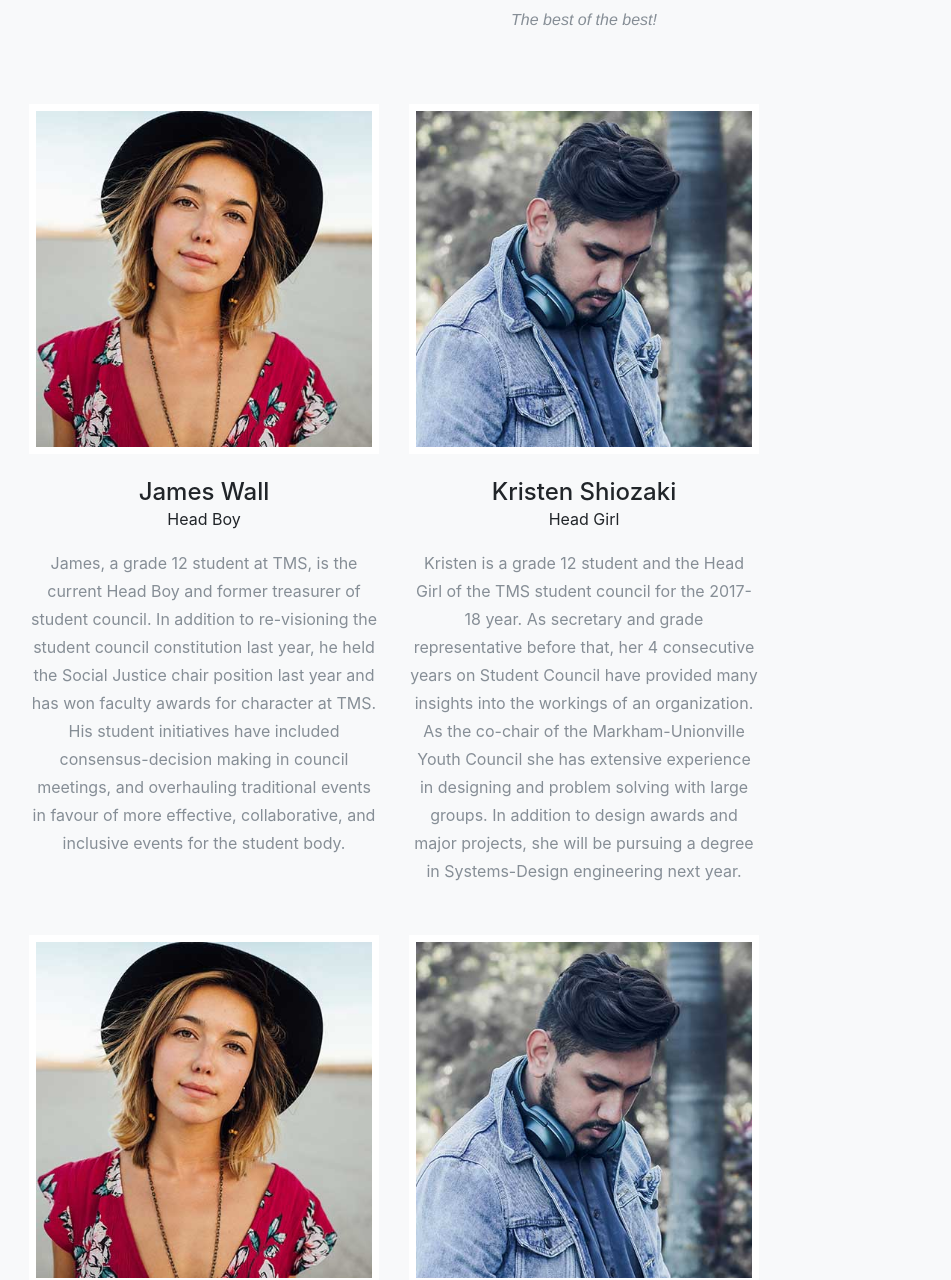
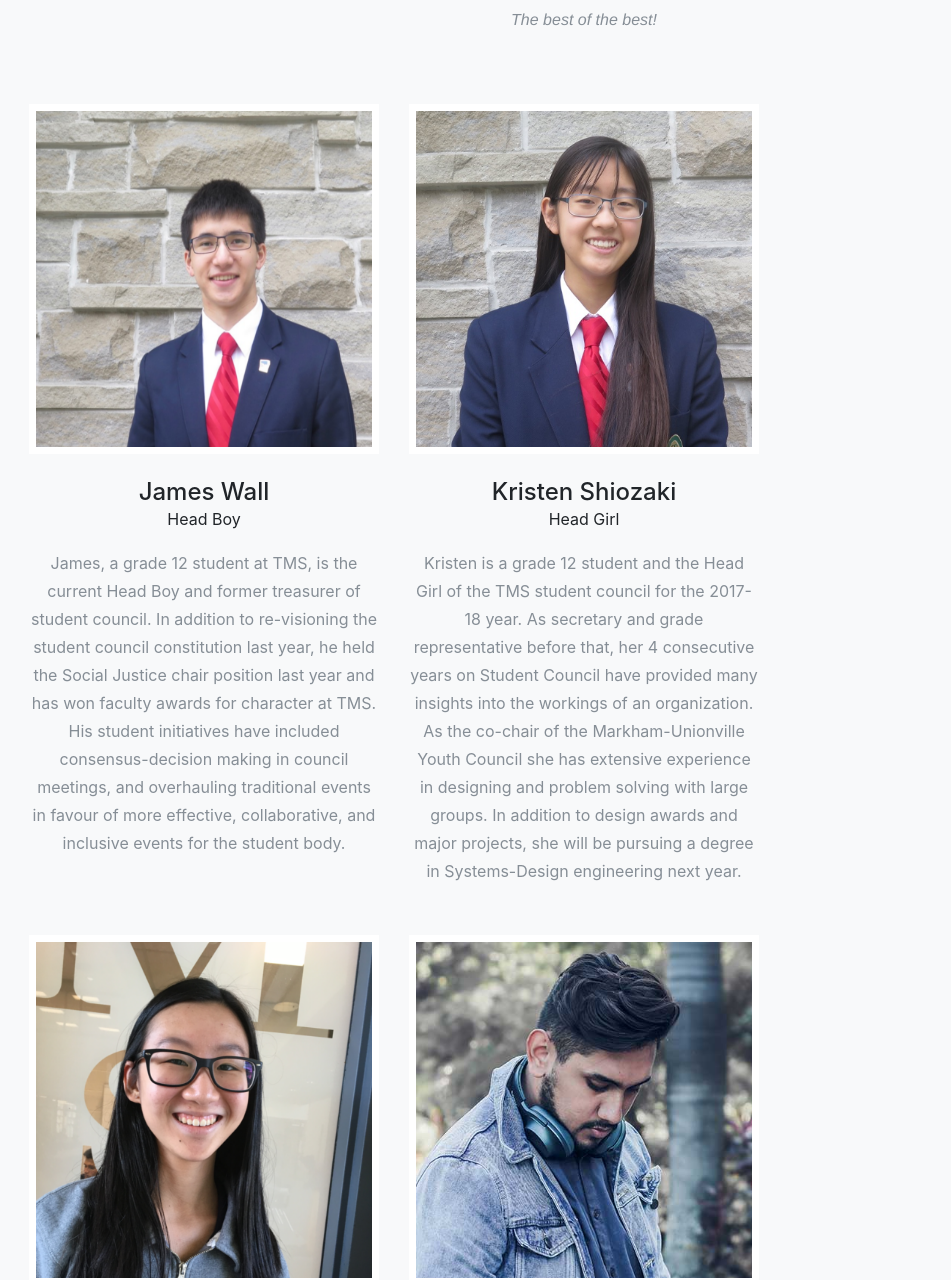
Before and after one commit to MrStubbs/Thrive-Leadership-Conference-2017, a website with bundled scripts: page site/council.html in a window 1280 px wide. Shown: the part 148-1428 px from the top of the page, without its empty margins (56-1007 px from the left). Built offline with nearby package versions, Linux system fonts and the light colour scheme; a web font is replaced by a local one.

Commit message:
Everything is done except pictures

```diff
--- a/site/council.html
+++ b/site/council.html
@@ -70,7 +70,7 @@
         <div class="row">
           <div class="col-sm-4 flexFix">
             <div class="team-member">
-              <img class="mx-auto" src="img/team/1.jpg" alt="">
+              <img class="mx-auto" src="img/team/james.png" alt="">
               <h4>James Wall</h4>
                 <p>Head Boy</p>
               <p class="text-muted">James, a grade 12 student at TMS, is the current Head Boy and former treasurer of student council. In addition to re-visioning the student council constitution last year, he held the Social Justice chair position last year and has won faculty awards for character at TMS.  His student initiatives have included consensus-decision making in council meetings, and overhauling traditional events in favour of more effective, collaborative, and inclusive events for the student body. </p>
@@ -80,7 +80,7 @@
           </div>
           <div class="col-sm-4 flexFix">
             <div class="team-member">
-              <img class="mx-auto" src="img/team/2.jpg" alt="">
+              <img class="mx-auto" src="img/team/kristen.png" alt="">
               <h4>Kristen Shiozaki</h4>
                 <p>Head Girl</p>
               <p class="text-muted">Kristen is a grade 12 student and the Head Girl of the TMS student council for the 2017-18 year.  As secretary and grade representative before that, her 4 consecutive years on Student Council have provided many insights into the workings of an organization. As the co-chair of the Markham-Unionville Youth Council she has extensive experience in designing and problem solving with large groups. In addition to design awards and major projects, she will be pursuing a degree in Systems-Design engineering next year. </p>
@@ -91,7 +91,7 @@
          <div class="row">
           <div class="col-sm-4 flexFix">
             <div class="team-member">
-              <img class="mx-auto" src="img/team/1.jpg" alt="">
+              <img class="mx-auto" src="img/team/andrea.png" alt="">
               <h4>Andrea Chang</h4>
                 <p>Citizenship Chair</p>
               <p class="text-muted">Andrea is a currently in grade 11, and is the Citizenship Chair on Student Council. In this role she coordinates citizenship clubs and events at the school. She’s also the student leader of the Social Justice club, which has many students in grades 7 and 8, as well as senior grades. This year, her Citizenship initiative focuses on mental health advocacy, and involves the whole school community. </p>
@@ -112,7 +112,7 @@
       <div class="row">
           <div class="col-sm-4 flexFix">
             <div class="team-member">
-              <img class="mx-auto" src="img/team/1.jpg" alt="">
+              <img class="mx-auto" src="img/team/2.jpg" alt="">
               <h4>Jason Lo</h4>
                 <p>House Captain</p>
               <p class="text-muted">Jason is a 12 student and a House Captain at TMS. In addition to being on the Social Justice Executive, he is an accomplished TMS Athlete with coaching experience. He believes that in a team environment as well as in a leadership role - like managing a house meeting or competition- it is important to be an effective group manager as well as a passionate and skilled participant. </p>
@@ -133,7 +133,7 @@
         <div class="row">
           <div class="col-sm-4 flexFix">
             <div class="team-member">
-              <img class="mx-auto" src="img/team/1.jpg" alt="">
+              <img class="mx-auto" src="img/team/2.jpg" alt="">
               <h4>Anik Babul</h4>
                 <p>Diploma Programme Prefect</p>
               <p class="text-muted">Anik is currently a grade 11 student, and the Diploma Programme Prefect for the TMS Student Council. He is also the leader of our school’s Red Cross Club. For both positions, a key factor in achieving success is persuasive ability. Fundraising and sales are major responsibilities in these positions, and he is passionate about student involvement in both.  </p>
@@ -143,7 +143,7 @@
           </div>
           <div class="col-sm-4 flexFix">
             <div class="team-member">
-              <img class="mx-auto" src="img/team/2.jpg" alt="">
+              <img class="mx-auto" src="img/team/1.jpg" alt="">
               <h4>Madison Muzzo</h4>
                 <p>Communications</p>
               <p class="text-muted">Madison is a grade 11 student, and holds the Communications position for the TMS Student Council . She is also co-captain of our Varsity Girls Field Hockey team. In both of these positions, driving success factors include prominent leadership skills as well as intimate communication networks amongst varying groups of people. This year my public-relations focus for student council is transparency and effective messaging. As the “face” of the council I am learning skills and methods of public relations and hope to share them in my PR seminar. </p>
@@ -164,7 +164,7 @@
           </div>
           <div class="col-sm-4 flexFix">
             <div class="team-member">
-              <img class="mx-auto" src="img/team/2.jpg" alt="">
+              <img class="mx-auto" src="img/team/chase.png" alt="">
               <h4>Chase Drieberg</h4>
                 <p>Grade 12 Class Representative</p>
               <p class="text-muted">Chase is the Grade 12 Class Representative on student council this year and one of two intramurals commissioners at TMS.  He was appointed the youngest official scorekeeper ever for Baseball Canada’s National Championships. Outside of class, Chase pursues media interests in journalism and sport, as well as various athletics. His strong communication skills and interpersonal skills promote the events he leads with efficacy, and towards optimal engagement. </p>
@@ -185,7 +185,7 @@
           </div>
           <div class="col-sm-4 flexFix">
             <div class="team-member">
-              <img class="mx-auto" src="img/team/2.jpg" alt="">
+              <img class="mx-auto" src="img/team/ray.png" alt="">
               <h4>Reyana Lalani</h4>
                 <p>Head of Houses</p>
               <p class="text-muted">Reyana is Head of Houses at TMS, managing all House Captains and overseeing House competitions. She is also the president of DECA, and the Vice President of Model UN.  Each of her individual leadership roles has allowed her to gain knowledge and experience on communication, inclusivity, teamwork, and leading and encouraging both small and large groups of people of all ages. </p>
@@ -212,7 +212,7 @@
         <div class="row">
           <div class="col-sm-4 flexFix">
             <div class="team-member">
-              <img class="mx-auto" src="img/team/1.jpg" alt="">
+              <img class="mx-auto" src="img/team/bailey.png" alt="">
               <h4>Ashley Bailey</h4>
                 <p>Student Life Coordinator</p>
               <p class="text-muted">Ashley Bailey is the Student Life Coordinator at TMS, and star of the Youtube Channel MsBaileySays. Over the past three years, she has developed a leadership continuum at TMS to encourage leaders to thrive and achieve transformational goals. She believes that hard skills, like the Stanford Design Cycle and Budgeting compliment soft skills like Social Intelligence and classroom management towards effective leadership. Her vision for the conference is to collaborate with other school and student leaders to help one another through unique school challenges, as well as to celebrate successes. </p>
@@ -233,7 +233,7 @@
           </div>
           <div class="col-sm-4 flexFix">
             <div class="team-member">
-              <img class="mx-auto" src="img/team/2.jpg" alt="">
+              <img class="mx-auto" src="img/team/alves.png" alt="">
               <h4>Stephen Alves</h4>
                 <p>House Coordinator & IB Math and Physics Teacher</p>
               <p class="text-muted">Steven is the Houses Coordinator at TMS, and has also had a hand in every aspect of  leadership programming in the school - Outdoor Ed, Duke of Edinburgh Awards, and Student Council, for example. As a full time IB Mathematics and Physics teacher, he has learned to balance his co-curricular programming role amidst grading, teaching, and other curricular responsibilities. He oversaw the restructure of TMS Houses and revisioning of the House System over the past two years, and co-created the TMS leadership retreat to actively scaffold and support leadership skills among the students. He looks forward to engaging with other teacher-advisors and to discuss the challenges and successes around revisioning and restructuring programs to invite optimal engagement. </p>
@@ -354,6 +354,7 @@
 
     <!-- Custom scripts for this template -->
     <script src="js/agency.js"></script>
+    <script src="js/imageSwap.js"></script>
 
   </body>
 
```
Also changed, not shown: site/js/imageSwap.js (added, +16 -0 lines), site/img/team/22.jpg (renamed from site/img/team/3.jpg), site/img/team/alves.png (added), site/img/team/andrea.png (added), site/img/team/bailey.png (added), site/img/team/chase.png (added), site/img/team/james.png (added), site/img/team/kristen.png (added), site/img/team/ray.png (added), 1 other file.
